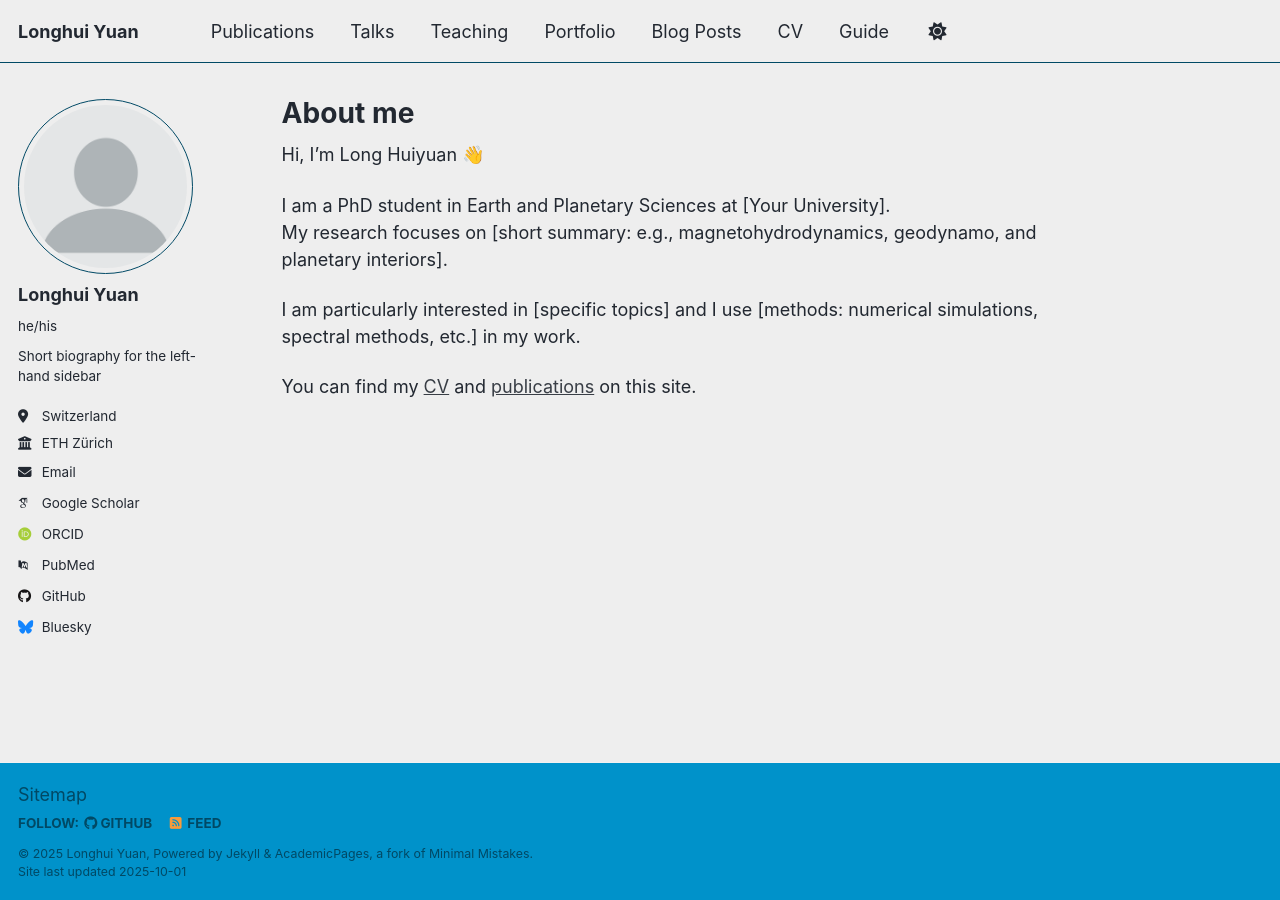
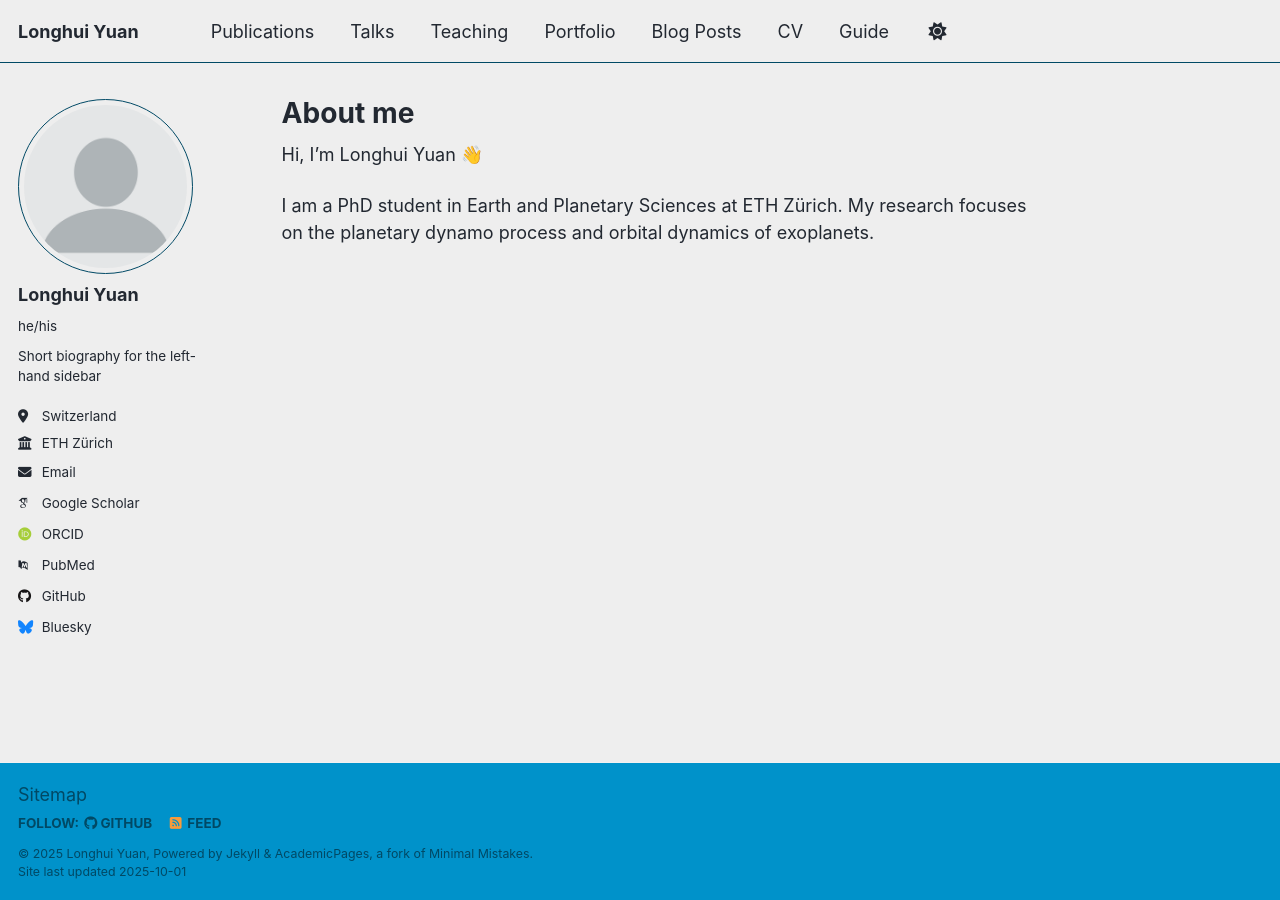
Before and after one commit to lhyuanmhd/lhyuanmhd.github.io, a Jekyll site: the page built from _pages/about.md, in a window 1280 px wide. Built offline with Jekyll 4.4.1, drawn with Linux system fonts in a browser that asks for light colours; some web fonts are replaced; a script that is not in the unit is left out.

Commit message:
Update about.md

```diff
--- a/_pages/about.md
+++ b/_pages/about.md
@@ -7,11 +7,7 @@ redirect_from:
   - /about.html
 ---
 
-Hi, I’m Long Huiyuan 👋
+Hi, I’m Longhui Yuan 👋
 
-I am a PhD student in Earth and Planetary Sciences at [Your University].
-My research focuses on [short summary: e.g., magnetohydrodynamics, geodynamo, and planetary interiors].
-
-I am particularly interested in [specific topics] and I use [methods: numerical simulations, spectral methods, etc.] in my work.
-
-You can find my [CV](cv) and [publications](publications) on this site.
+I am a PhD student in Earth and Planetary Sciences at ETH Zürich.
+My research focuses on the planetary dynamo process and orbital dynamics of exoplanets.
```
